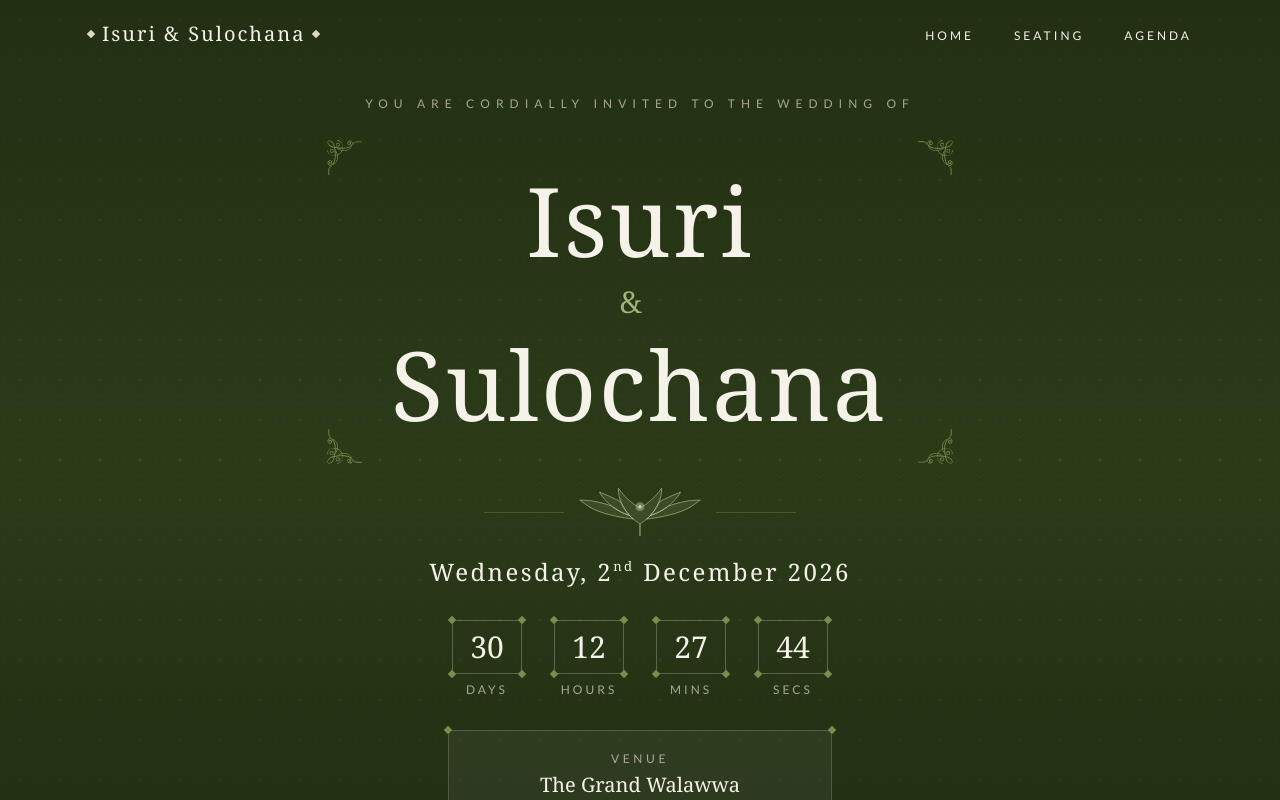
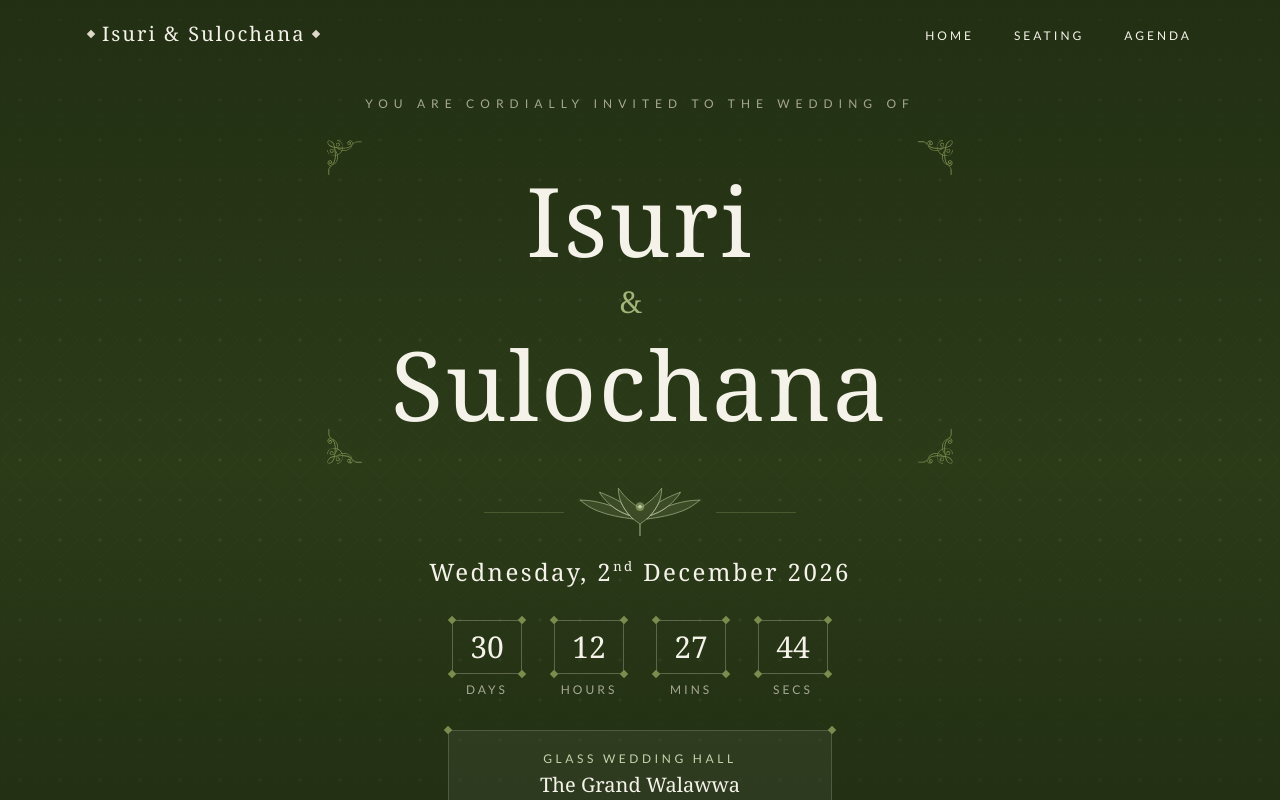
Before and after one commit to sulochanawp/isuri-and-sulochana, a React (Vite) app: page / in a window 1280 px wide. Shown: the top 800 px of the page. Built offline with nearby package versions, Linux system fonts and the light colour scheme; a web font is replaced by a local one.

Commit message:
Show Glass Wedding Hall above venue name in hero and footer
Co-Authored-By: Claude Opus 5.5 <noreply@anthropic.com>

```diff
--- a/src/components/Footer.jsx
+++ b/src/components/Footer.jsx
@@ -28,7 +28,11 @@ export default function Footer({ showMap = true, showWhatsApp = true }) {
 
         {/* Venue details */}
         <div className="text-sm text-pearl-300/70 mb-12">
-          <p className="text-pearl-300/70 text-xs tracking-[0.3em] uppercase font-sans mb-2">Venue</p>
+          {WEDDING.venue.hall ? (
+            <p className="text-olive-200 text-xs tracking-[0.3em] uppercase font-sans mb-2">{WEDDING.venue.hall}</p>
+          ) : (
+            <p className="text-pearl-300/70 text-xs tracking-[0.3em] uppercase font-sans mb-2">Venue</p>
+          )}
           <p className="font-serif text-xl text-pearl-200/70 font-light mb-2">{WEDDING.venue.name}</p>
           <p className="text-xs">{WEDDING.venue.address}</p>
           <div className="flex flex-wrap items-center justify-center gap-4 mt-3 text-xs tracking-widest uppercase">
--- a/src/components/Hero.jsx
+++ b/src/components/Hero.jsx
@@ -90,7 +90,11 @@ export default function Hero({ eyebrow = 'You are cordially invited to the weddi
         <div className="mt-8 mx-6 md:mx-auto md:max-w-sm border border-pearl-300/20 bg-white/5 backdrop-blur-sm px-6 py-5 relative">
           <DiamondCorners />
 
-          <p className="text-pearl-300/70 text-xs tracking-[0.3em] uppercase font-sans mb-1">Venue</p>
+          {WEDDING.venue.hall ? (
+            <p className="text-olive-200 text-xs tracking-[0.3em] uppercase font-sans mb-1">{WEDDING.venue.hall}</p>
+          ) : (
+            <p className="text-pearl-300/70 text-xs tracking-[0.3em] uppercase font-sans mb-1">Venue</p>
+          )}
           <p className="font-serif text-xl text-pearl-100 font-light">{WEDDING.venue.name}</p>
           <p className="text-pearl-300/70 text-xs mt-1 font-sans">{WEDDING.venue.address}</p>
           {WEDDING.venue.mapsUrl && (
--- a/src/config.js
+++ b/src/config.js
@@ -22,6 +22,7 @@ export const WEDDING = {
 
   venue: {
     name: "The Grand Walawwa",
+    hall: "Glass Wedding Hall",   // shown above the venue name; leave empty to show "Venue"
     address: "No 190/8, Kandy Road, Kegalle, Sri Lanka",
     ceremonyTime: "9:00 AM",
     mapsUrl: "https://maps.google.com/?q=The+Grand+Walawwa",
```
